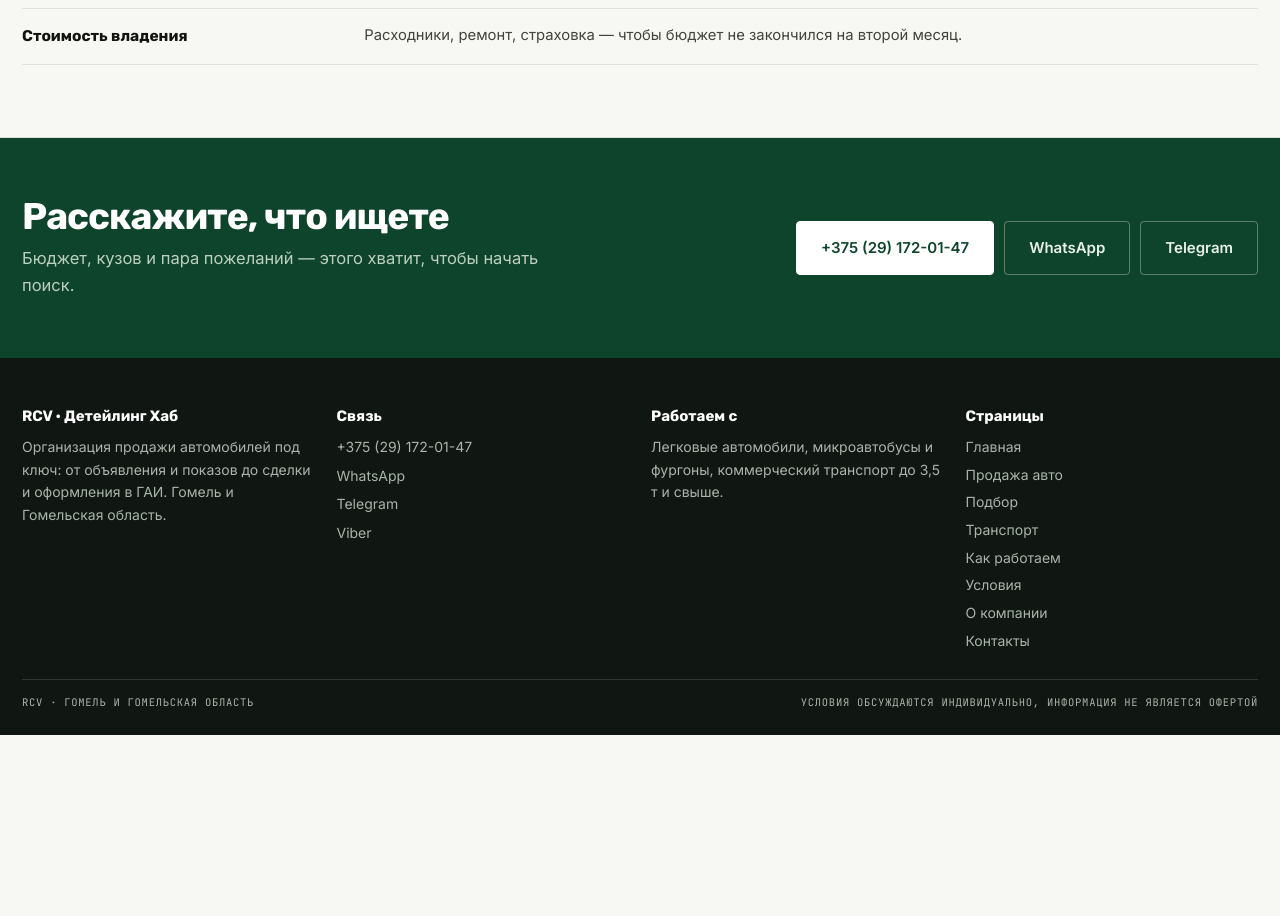
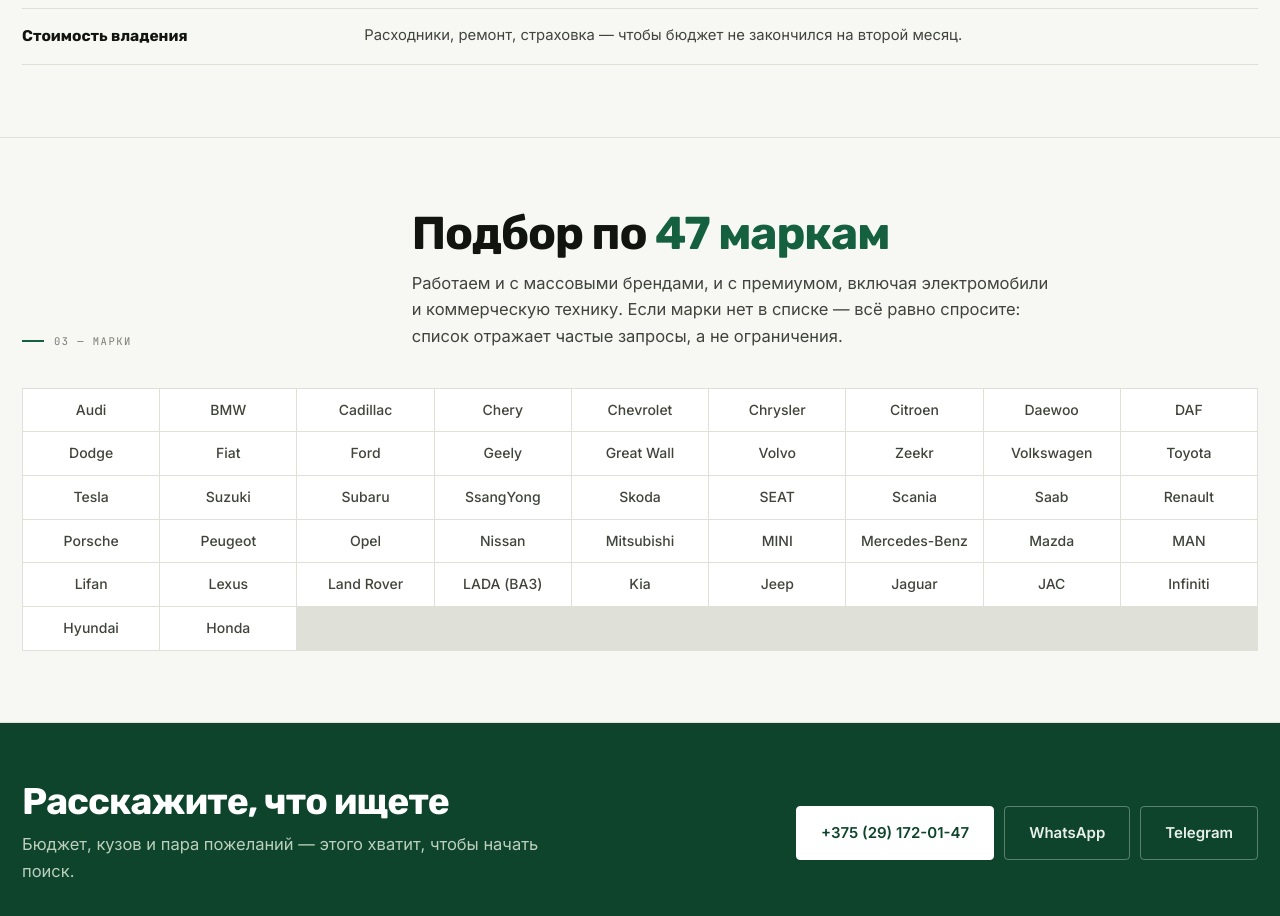
Before and after one commit to ROMjjjKE/rcv-detailing-hub, a plain HTML site: page podbor.html in a window 1280 px wide. Shown: the part 1320-2236 px from the top of the page. Before the commit the page ends 2055 px from the top, so only its background shows below. Drawn offline with Linux system fonts and the light colour scheme.

Commit message:
Подбор: сетка 47 марок, из которых идёт поиск

```diff
--- a/assets/css/site.v1.css
+++ b/assets/css/site.v1.css
@@ -183,3 +183,9 @@ body{padding-bottom:62px}
 .logo__mark{width:36px;height:36px;font-size:13px}
 .header__in{gap:10px}
 }
+
+/* сетка марок */
+.brands{display:grid;grid-template-columns:repeat(auto-fill,minmax(132px,1fr));gap:1px;background:var(--line,#E4DFD6);border:1px solid var(--line,#E4DFD6)}
+.brands span{background:var(--white,#fff);padding:10px 12px;font-size:14px;font-weight:500;color:var(--ink2,#3D464C);text-align:center;overflow-wrap:anywhere}
+.brands span:hover{background:var(--paper,#F7F5F1);color:var(--ink,#14181B)}
+@media(max-width:520px){.brands{grid-template-columns:repeat(2,minmax(0,1fr))}.brands span{font-size:13.5px;padding:9px 8px}}
--- a/podbor.html
+++ b/podbor.html
@@ -74,6 +74,9 @@ h1{font-size:clamp(2.15rem,5.4vw,4.2rem)}h2{font-size:clamp(1.7rem,3.6vw,2.9rem)
 <section class="sect section--sand"><div class="wrap">
 <div class="sect__head"><div class="sect__label">02 — что проверяем</div><div><h2>Проверка <em>важнее фото</em></h2></div></div>
 <div class="rows"><div class="row"><b>История</b><span>Участие в ДТП, ограничения, залоги, количество владельцев.</span></div><div class="row"><b>Кузов</b><span>Геометрия, следы ремонта, толщина покрытия, состояние порогов и арок.</span></div><div class="row"><b>Салон и электрика</b><span>Состояние, работа электроники, ошибки в блоке управления.</span></div><div class="row"><b>Документы</b><span>Соответствие данных, обременения, готовность к переоформлению.</span></div><div class="row"><b>Пробег</b><span>Сверяем с историей обслуживания и состоянием автомобиля.</span></div><div class="row"><b>Стоимость владения</b><span>Расходники, ремонт, страховка — чтобы бюджет не закончился на второй месяц.</span></div></div></div></section>
+<section class="sect section--white"><div class="wrap">
+<div class="sect__head"><div class="sect__label">03 — марки</div><div><h2>Подбор по <em>47 маркам</em></h2><p class="sect__lead">Работаем и с массовыми брендами, и с премиумом, включая электромобили и коммерческую технику. Если марки нет в списке — всё равно спросите: список отражает частые запросы, а не ограничения.</p></div></div>
+<div class="brands"><span>Audi</span><span>BMW</span><span>Cadillac</span><span>Chery</span><span>Chevrolet</span><span>Chrysler</span><span>Citroen</span><span>Daewoo</span><span>DAF</span><span>Dodge</span><span>Fiat</span><span>Ford</span><span>Geely</span><span>Great Wall</span><span>Volvo</span><span>Zeekr</span><span>Volkswagen</span><span>Toyota</span><span>Tesla</span><span>Suzuki</span><span>Subaru</span><span>SsangYong</span><span>Skoda</span><span>SEAT</span><span>Scania</span><span>Saab</span><span>Renault</span><span>Porsche</span><span>Peugeot</span><span>Opel</span><span>Nissan</span><span>Mitsubishi</span><span>MINI</span><span>Mercedes-Benz</span><span>Mazda</span><span>MAN</span><span>Lifan</span><span>Lexus</span><span>Land Rover</span><span>LADA (ВАЗ)</span><span>Kia</span><span>Jeep</span><span>Jaguar</span><span>JAC</span><span>Infiniti</span><span>Hyundai</span><span>Honda</span></div></div></section>
 <section class="cta"><div class="wrap cta__in">
 <div><h2>Расскажите, что ищете</h2><p>Бюджет, кузов и пара пожеланий — этого хватит, чтобы начать поиск.</p></div>
 <div class="cta__acts"><a class="btn btn--light" href="tel:+375291720147">+375 (29) 172-01-47</a><a class="btn btn--ghost" href="https://wa.me/375291720147" target="_blank" rel="noopener">WhatsApp</a><a class="btn btn--ghost" href="https://t.me/+375291720147" target="_blank" rel="noopener">Telegram</a></div>
```
